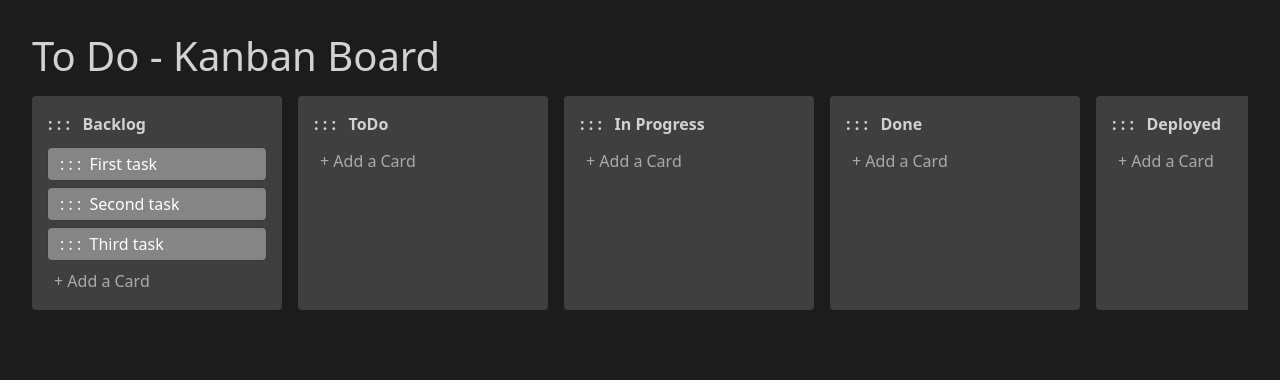
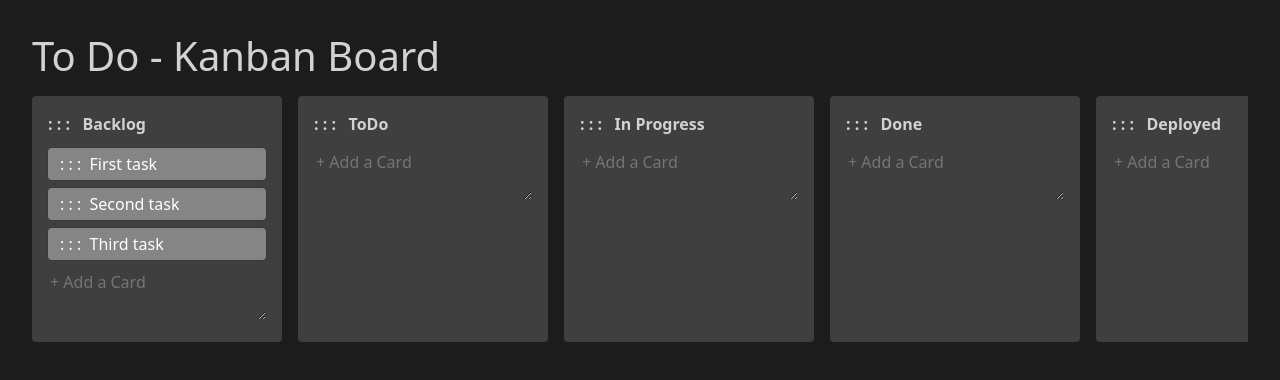
Before and after one commit to hamperl-design/vue-trello-board, a Vue app: page / in a window 1280 px wide. Shown: the top 380 px of the page. Built offline with nearby package versions, Linux system fonts and the light colour scheme.

Commit message:
add and remove new tasks

```diff
--- a/src/modules/board/views/TrelloBoard.vue
+++ b/src/modules/board/views/TrelloBoard.vue
@@ -6,6 +6,7 @@ import TrelloBoardTask from "@/modules/board/views/components/TrelloBoardTask.vu
 import draggable from "vuedraggable";
 import DragHandle from "@/modules/board/views/components/DragHandle.vue";
 import {useKeyModifier} from "@vueuse/core";
+import NewTask from "@/modules/board/views/components/NewTask.vue";
 
 const columns = ref<Column[]>([
     {
@@ -63,12 +64,13 @@ const alt = useKeyModifier('Control')
                           <div>
                           <TrelloBoardTask
                               :task="task"
+                              @delete="column.tasks = column.tasks.filter(t => t.id !== $event)"
                           />
                           </div>
                       </template>
                   </draggable>
                   <footer>
-                      <button class="__add-button">+ Add a Card</button>
+                      <NewTask @add="column.tasks.push($event)" />
                   </footer>
               </div>
           </template>
--- a/src/modules/board/views/components/NewTask.vue
+++ b/src/modules/board/views/components/NewTask.vue
@@ -24,9 +24,10 @@ const createTask = (e: Event) => {
 </script>
 
 <template>
-    <div>
+    <div class="add-task">
         <textarea
             v-model="title"
+            class="__add-task-field"
             @keydown.tab="createTask"
             @keydown.enter="createTask"
             style="outline: none !important;"
@@ -37,4 +38,18 @@ const createTask = (e: Event) => {
     </div>
 </template>
 
-<style lang="scss" scoped></style>
+<style lang="scss" scoped>
+.add-task {
+    .__add-task-field {
+        width: 100%;
+        color: #666666;
+        border: none;
+        background-color: transparent;
+        &:focus {
+            background-color: #FFFFFF;
+            box-shadow: 2px 2px 4px #00000022;
+            height: 4rem
+        }
+    }
+}
+</style>
--- a/src/modules/board/views/components/TrelloBoardTask.vue
+++ b/src/modules/board/views/components/TrelloBoardTask.vue
@@ -1,13 +1,24 @@
 <script lang="ts" setup="">
-import type {Task} from "@/types";
+import type {Task, ID} from "@/types";
 import DragHandle from "@/modules/board/views/components/DragHandle.vue";
-defineProps<{
+import {ref} from "vue";
+import {onKeyStroke} from "@vueuse/core";
+const props = defineProps<{
     task: Task
 }>()
+const emit = defineEmits<{
+    (e: 'delete', payload: ID): void
+}>()
+
+const focused = ref<boolean>(false)
+onKeyStroke("Backspace", (e: Event) => {
+    if (focused.value) emit('delete',  props.task.id)
+})
 </script>
 
 <template>
-  <div class="task" :title="task.createdAt.toLocaleDateString()">
+  <div class="task" :title="task.createdAt.toLocaleDateString()" @focus="focused = true"
+       @blur="focused = false" tabindex="0">
       <DragHandle />
       <span>{{task.title}}</span>
   </div>
@@ -22,6 +33,11 @@ defineProps<{
   border-radius: 4px;
   box-shadow: 0 0 2px #00000044;
   max-width: 250px;
+  display: flex;
+  &:focus,
+  &:focus-visible {
+    outline: #4d31b0 auto 1px;
+  }
 }
 .sortable-drag .task {
   transform: rotate(5deg);
```
